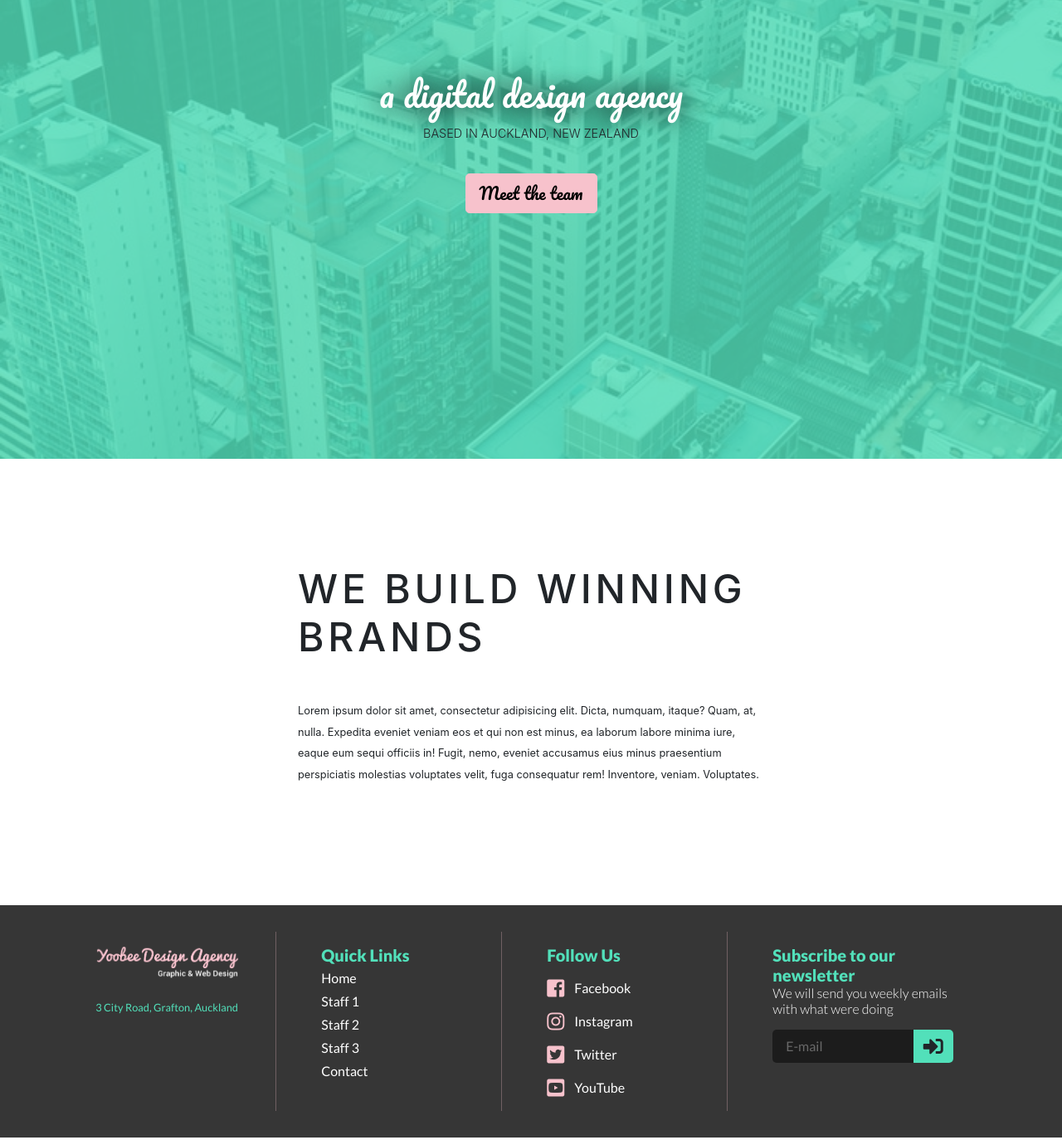
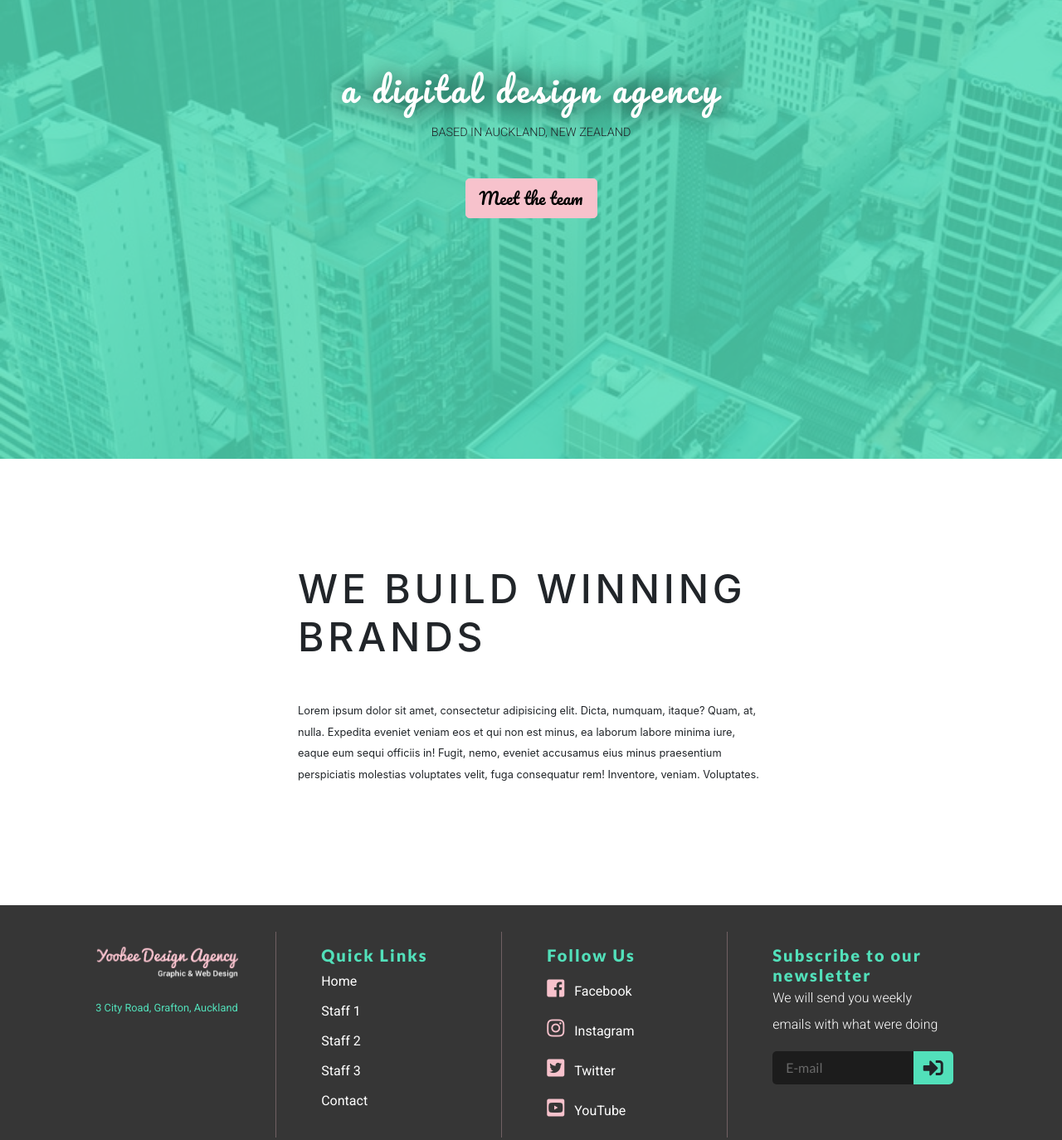
Before and after one commit to AshleyField/YDA-Website, a website: page index.html in a window 1280 px wide. Shown: the part 279-1653 px from the top of the page at 83% size. Drawn offline with nearby package versions, Linux system fonts and the light colour scheme.

Commit message:
changed fonts

```diff
--- a/scss/modules/_footer.scss
+++ b/scss/modules/_footer.scss
@@ -13,6 +13,8 @@ footer {
 		font-size: 1.25em;
 		text-align: center;
 		color: $ydaMint;
+		font-family: $secondaryFont;
+		letter-spacing: $displayLetterSpacing;
 	}
 
 	h2 {
@@ -22,6 +24,7 @@ footer {
 		padding: 0;
 		font-size: 1em;
 		text-align: center;
+		font-family: $primaryFont;
 	}
 }
 
@@ -40,6 +43,7 @@ footer {
 		color: #fff;
 		margin-top: 1em;
 		color: $ydaMint;
+		font-family: $primaryFont;
 	}
 }
 
@@ -61,6 +65,7 @@ footer {
 		color: #fff;
 
 		li {
+			font-family: $primaryFont;
 			margin-top: .25em;
 		}
 	}
@@ -174,6 +179,8 @@ footer {
 
 		.footer-page-links {
 			text-align: left;
+			font-family: $primaryFont;
+			line-height: $bodyLineHeight;
 		}
 	}
 
@@ -186,6 +193,13 @@ footer {
 		.social-row {
 			justify-content: flex-start;
 		}
+
+		p{
+			font-family: $primaryFont;
+			line-height: $bodyLineHeight;
+
+
+		}
 	}
 
 	.footer-signup {
@@ -193,6 +207,12 @@ footer {
 
 		h1, h2 {
 			text-align: left;
+		}
+
+		h2{
+			font-family: $primaryFont;
+			line-height: $bodyLineHeight;
+
 		}
 
 		.signupbox {
--- a/scss/modules/_home-hero.scss
+++ b/scss/modules/_home-hero.scss
@@ -22,6 +22,7 @@
 
 				h1 {
 					font-family: 'Pacifico', cursive;
+					letter-spacing: $displayLetterSpacing;
 					text-transform: lowercase;
 					text-align: center;
 					font-size: 2.5em;
@@ -30,11 +31,13 @@
 				}
 
 				h2 {
+					font-family: $primaryFont;
 					font-weight: 300;
 					text-transform: uppercase;
 					text-align: center;
 					margin-top: 1em;
 					font-size: .9em;
+					line-height: $bodyLineHeight;
 				}
 			}
 
--- a/scss/modules/_navigation.scss
+++ b/scss/modules/_navigation.scss
@@ -13,6 +13,7 @@ nav {
 	margin-bottom: .6em;
 
 	a {
+		font-family: $primaryFont;
 		text-decoration: none;
 		color: #000;
 
--- a/scss/modules/_staff-hero.scss
+++ b/scss/modules/_staff-hero.scss
@@ -41,16 +41,25 @@
 			font-size: 2em;
 			z-index: 100;
 			position: relative;
+			letter-spacing: $displayLetterSpacing;
 
 
   			}
 
   			p{
+  			font-family: $primaryFont;
+			font-weight: 300;
+			text-transform: uppercase;
+			text-align: center;
+			margin-top: 1em;
+			font-size: .9em;
+			line-height: $bodyLineHeight;
 			text-align: center;
 			font-size: 0.8em;
 			padding-right: 0.5em;
 			padding-left:0.5em;
 			position: relative;
+
 
 			}
 
```
Also changed, not shown: css/style.css.
